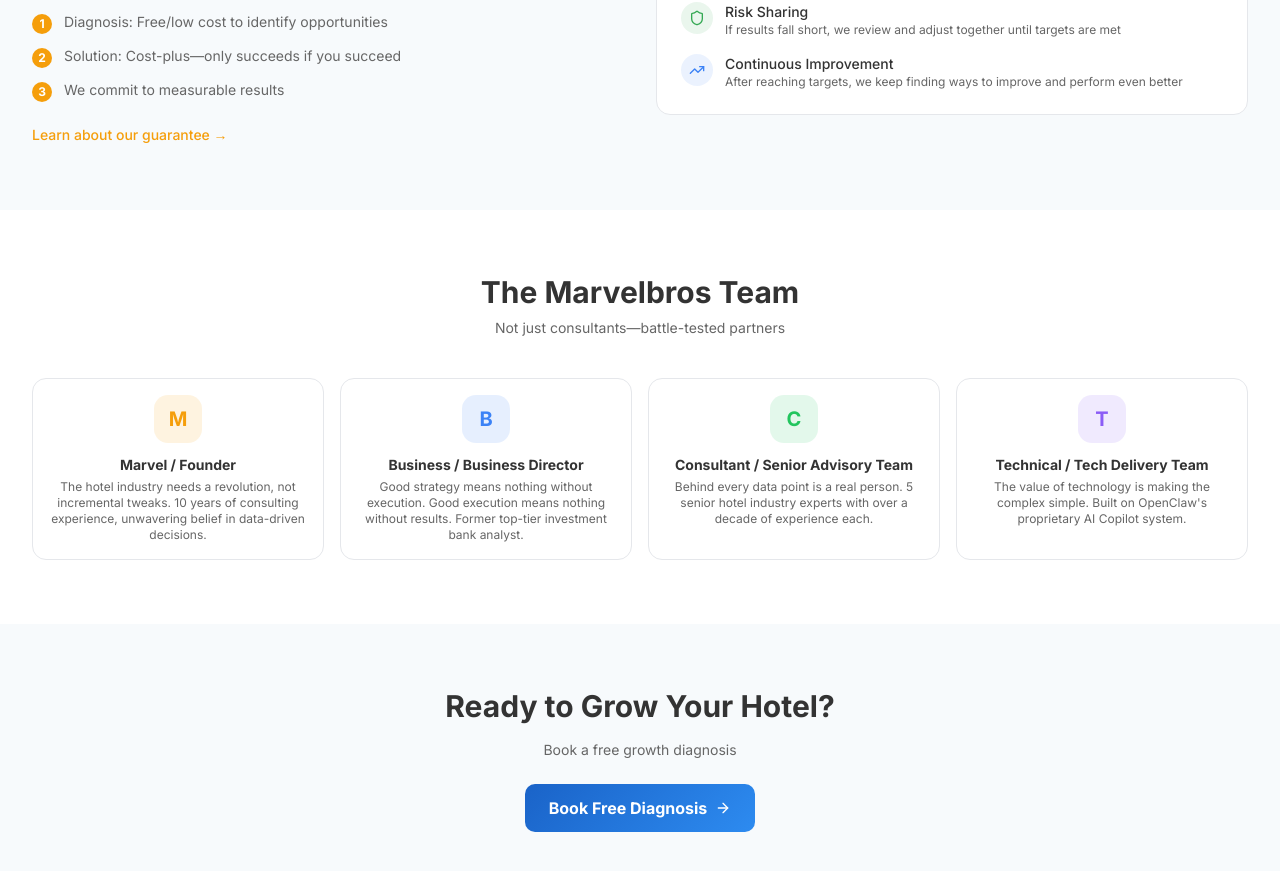
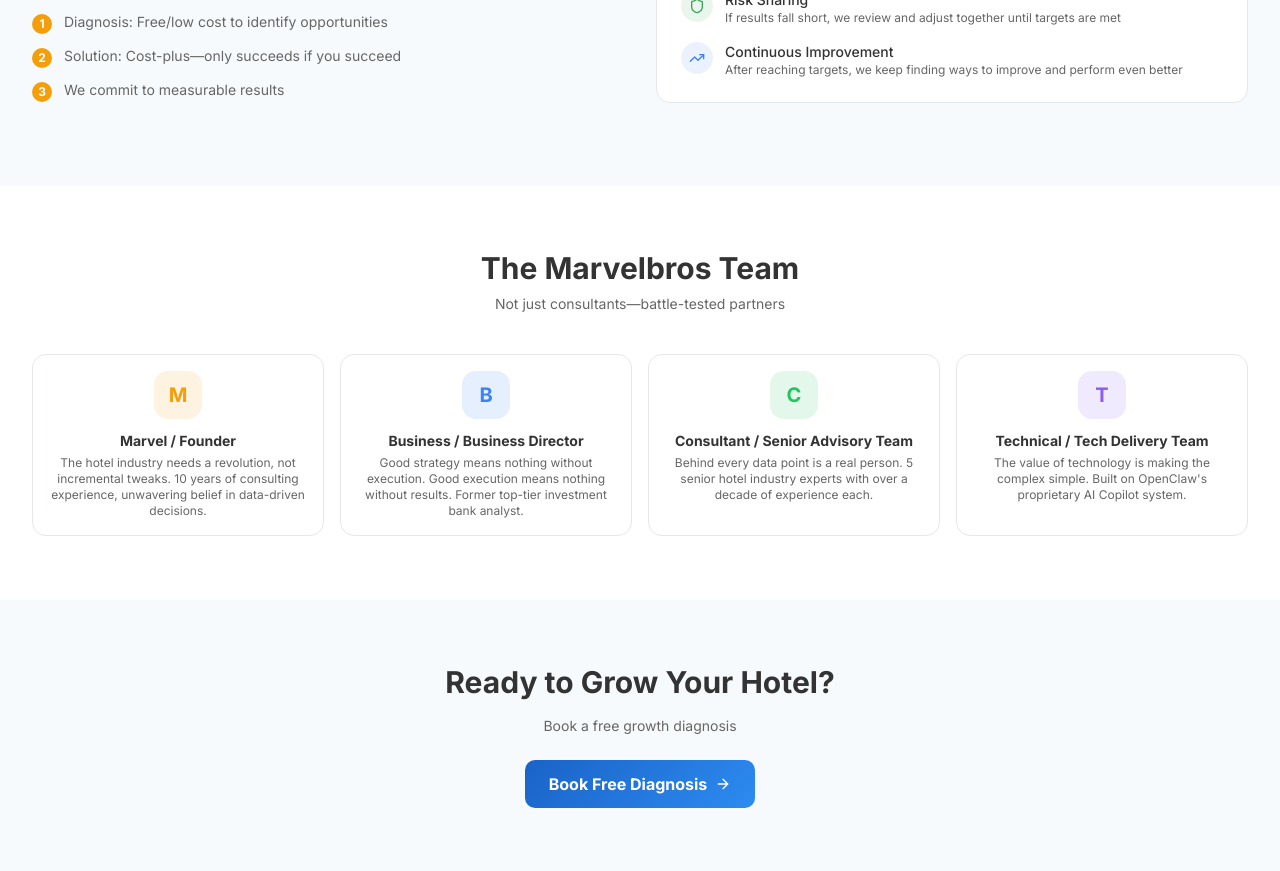
Before and after one commit to Michaelzp53/mbct-website, a Next.js app: page /en/ in a window 1280 px wide. Shown: the part 3100-3971 px from the top of the page. Built offline with nearby package versions, Linux system fonts and the light colour scheme.

Commit message:
fix: 移除404的'了解效果保障详情'链接按钮

```diff
--- a/src/app/[lang]/page.tsx
+++ b/src/app/[lang]/page.tsx
@@ -241,9 +241,7 @@ export default async function HomePage({ params }: { params: Promise<{ lang: str
                 </div>
               </div>
 
-              <Link href={guaranteeLink} className="inline-flex items-center text-[#f59e0b] font-medium hover:underline text-sm">
-                {lang === 'zh' ? '了解效果保障详情 →' : 'Learn about our guarantee →'}
-              </Link>
+
             </div>
 
             <div className="bg-card rounded-xl p-6 border border-border">
```
